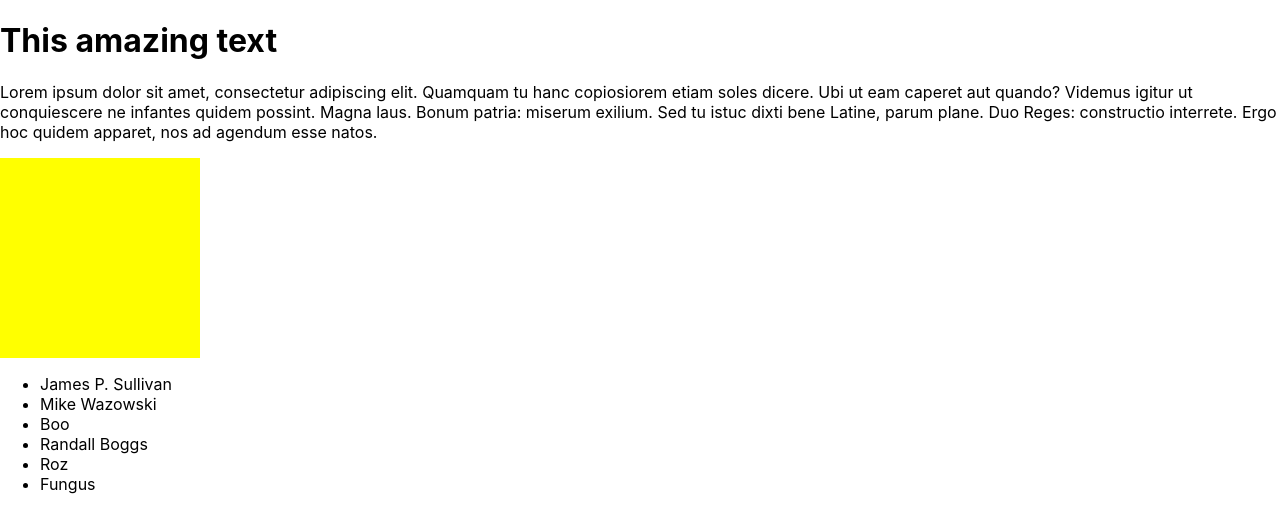
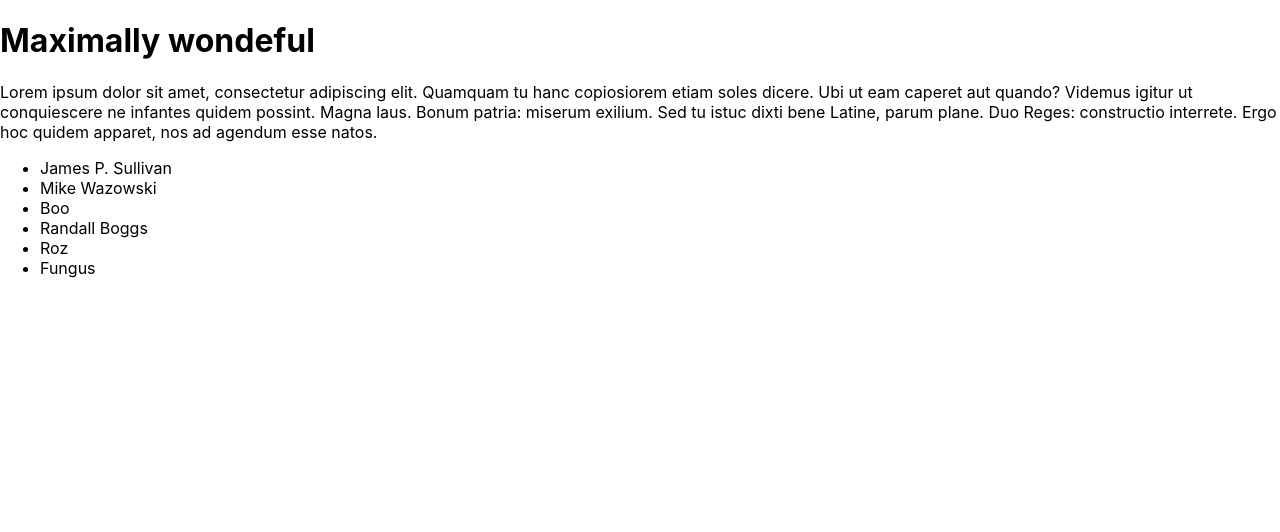
Before and after one commit to rmstibbard/week-09-react, a React (Create React App) app: page / in a window 1280 px wide. Shown: the top 532 px of the page. Built offline with nearby package versions, Linux system fonts and the light colour scheme.

Commit message:
Square with display toggle

```diff
--- a/src/App.js
+++ b/src/App.js
@@ -1,22 +1,12 @@
 import React from 'react';
 import logo from './logo.svg';
 import './App.css';
-import Header from './components/Header';
-import Paragraph from './components/Paragraph';
-import Square from './components/Square';
-import People from './components/People';
-
+import Stuff from './components/Stuff';
 
 function App() {
 
   return (
-    <>
-      <Header text="This amazing text" />
-      <Paragraph message="Lorem ipsum dolor sit amet, consectetur adipiscing elit. Quamquam tu hanc copiosiorem etiam soles dicere. Ubi ut eam caperet aut quando? Videmus igitur ut conquiescere ne infantes quidem possint. Magna laus. Bonum patria: miserum exilium. Sed tu istuc dixti bene Latine, parum plane. Duo Reges: constructio interrete. Ergo hoc quidem apparet, nos ad agendum esse natos." />
-      <Square colour="yellow" />
-      <People names={['James P. Sullivan', 'Mike Wazowski', 'Boo', 'Randall Boggs', 'Roz', 'Fungus']} />
-
-    </>
+    <Stuff />
   );
 }
 
--- a/src/components/Square.js
+++ b/src/components/Square.js
@@ -1,15 +1,18 @@
 import React from 'react';
 
-const Square = ({ colour }) => (
-    <div style={{
-        background: colour,
-        width: "200px",
-        height: "200px",
-    }} />
+const Square = ({ display }) => (
+    display == "true" ?
+        (
+            <div style={{
+                backgroundColor: "red",
+                width: "200px",
+                height: "200px"
+            }} />
+        ) : ''
 );
 
 Square.defaultProps = {
-    colour: "red",
+    display: "true"
 };
 
 export default Square;
--- /dev/null
+++ b/src/components/Stuff.js
@@ -0,0 +1,17 @@
+import React from 'react';
+
+import Header from './Header';
+import Paragraph from './Paragraph'
+import Square from './Square';
+import People from './People';
+
+const Stuff = () => (
+    <React.Fragment>
+        <Header text="Maximally wondeful" />
+        <Paragraph message="Lorem ipsum dolor sit amet, consectetur adipiscing elit. Quamquam tu hanc copiosiorem etiam soles dicere. Ubi ut eam caperet aut quando? Videmus igitur ut conquiescere ne infantes quidem possint. Magna laus. Bonum patria: miserum exilium. Sed tu istuc dixti bene Latine, parum plane. Duo Reges: constructio interrete. Ergo hoc quidem apparet, nos ad agendum esse natos." />
+        <Square display="false" />
+        <People names={["James P. Sullivan", "Mike Wazowski", "Boo", "Randall Boggs", "Roz", "Fungus"]} />
+    </React.Fragment>
+);
+
+export default Stuff;
```
